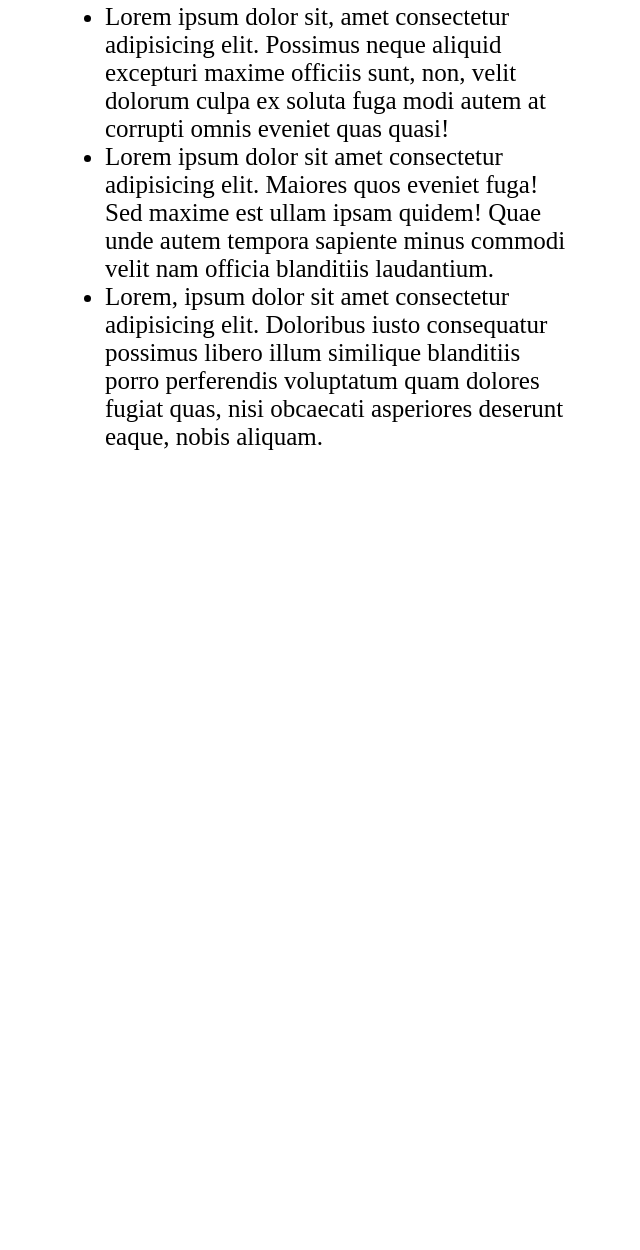
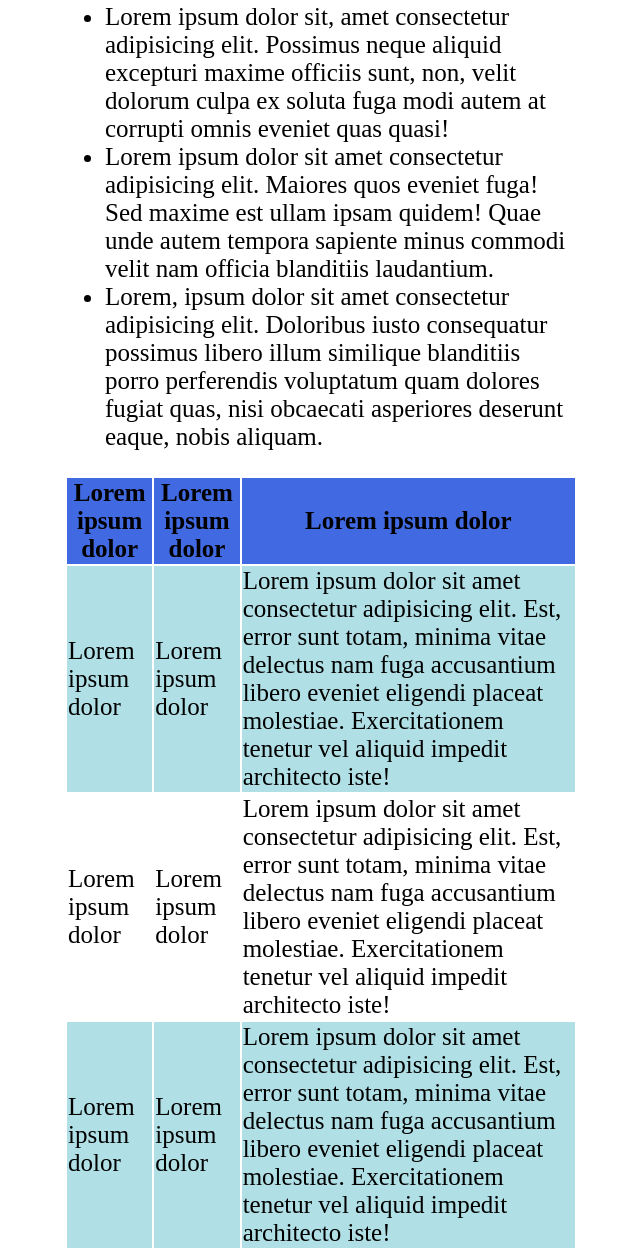
Before and after one commit to MrGaggio/html-css-booleaner, a plain HTML site: page index.html in a window 1280 px wide. Shown: the part 1785-3035 px from the top of the page, without its empty margins (319-959 px from the left). Before the commit the page ends 2261 px from the top, so only its background shows below. Drawn offline with Linux system fonts and the light colour scheme.

Commit message:
table complete

```diff
--- a/css/style.css
+++ b/css/style.css
@@ -7,6 +7,7 @@ body {
 .container_sfondo {
     display: inline-block;
     background-color: lightblue;
+    text-align: center;
 }
 
 
@@ -38,3 +39,15 @@ p {
 .evidence {
     background-color: yellow;
 }
+
+thead {
+    background-color: royalblue;
+
+}
+
+.tabella {
+
+    background-color: powderblue;
+
+
+}
--- a/index.html
+++ b/index.html
@@ -37,6 +37,38 @@
             </ul>
         </section>
 
+        <section>
+            <table>
+                <thead>
+                    <th>Lorem ipsum dolor</th>
+                    <th>Lorem ipsum dolor</th>
+                    <th>Lorem ipsum dolor</th>
+                </thead>
+
+                <tbody>
+                    <tr class="tabella">
+                        <td>Lorem ipsum dolor</td>
+                        <td>Lorem ipsum dolor</td>
+                        <td>Lorem ipsum dolor sit amet consectetur adipisicing elit. Est, error sunt totam, minima vitae delectus nam fuga accusantium libero eveniet eligendi placeat molestiae. Exercitationem tenetur vel aliquid impedit architecto iste! </td>
+                    </tr>
+
+                    <tr>
+                        <td>Lorem ipsum dolor</td>
+                        <td>Lorem ipsum dolor</td>
+                        <td>Lorem ipsum dolor sit amet consectetur adipisicing elit. Est, error sunt totam, minima vitae delectus nam fuga accusantium libero eveniet eligendi placeat molestiae. Exercitationem tenetur vel aliquid impedit architecto iste! </td>
+                    </tr>
+
+                    <tr class="tabella">
+                        <td>Lorem ipsum dolor</td>
+                        <td>Lorem ipsum dolor</td>
+                        <td>Lorem ipsum dolor sit amet consectetur adipisicing elit. Est, error sunt totam, minima vitae delectus nam fuga accusantium libero eveniet eligendi placeat molestiae. Exercitationem tenetur vel aliquid impedit architecto iste! </td>
+                    </tr>
+                </tbody>
+            </table>
+
+
+        </section>
+
     </main>
 
 </body>
```
